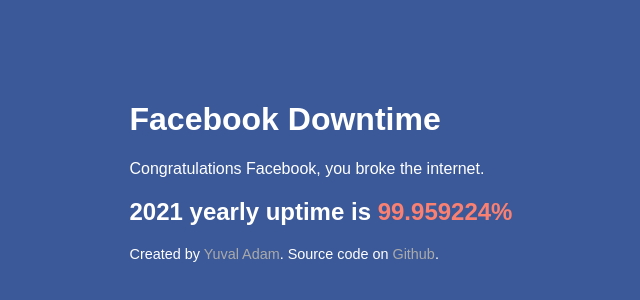
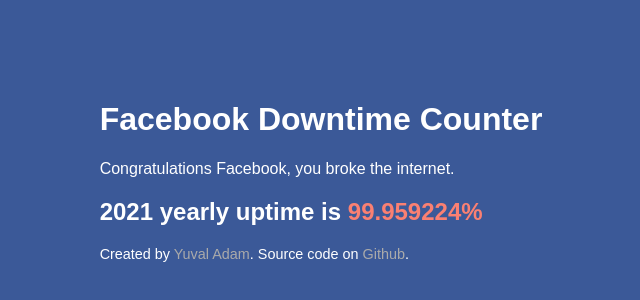
Before and after one commit to yuvadm/fbdowntime.com, a plain HTML site: page index.html in a window 1280 px wide. Shown: the part 230-530 px from the top of the page, without its empty margins (327-967 px from the left). Drawn offline with nearby package versions, Linux system fonts and the light colour scheme.

Commit message:
Update copy

```diff
--- a/index.html
+++ b/index.html
@@ -3,11 +3,11 @@
 
 <head>
     <meta charset="utf-8">
-    <title>Facebook Downtime | fbdowntime.com</title>
+    <title>Facebook Downtime Counter | fbdowntime.com</title>
     <meta name="viewport" content="width=device-width, initial-scale=1">
-    <meta name="description" content="Facebook Downtime">
-    <meta name="keywords" content="facebook, downtime, fbdowntime.com">
-    <link rel="canonical" href="https://fbdowntime.com">
+    <meta name="description" content="Facebook Downtime Counter">
+    <meta name="keywords" content="facebook, downtime, counter, fbdowntime">
+    <link rel="canonical" href="https://www.fbdowntime.com">
     <style>
         body {
             background-color: #3b5998;
@@ -50,7 +50,7 @@
 
 <body>
     <div>
-        <h1>Facebook Downtime</h1>
+        <h1>Facebook Downtime Counter</h1>
         <p>Congratulations Facebook, you broke the internet.</p>
         <h2>2021 yearly uptime is <span id="ut">99.99%</span></h2>
         <p class="footer">Created by <a href="https://yuv.al">Yuval Adam</a>. Source code on <a
```
